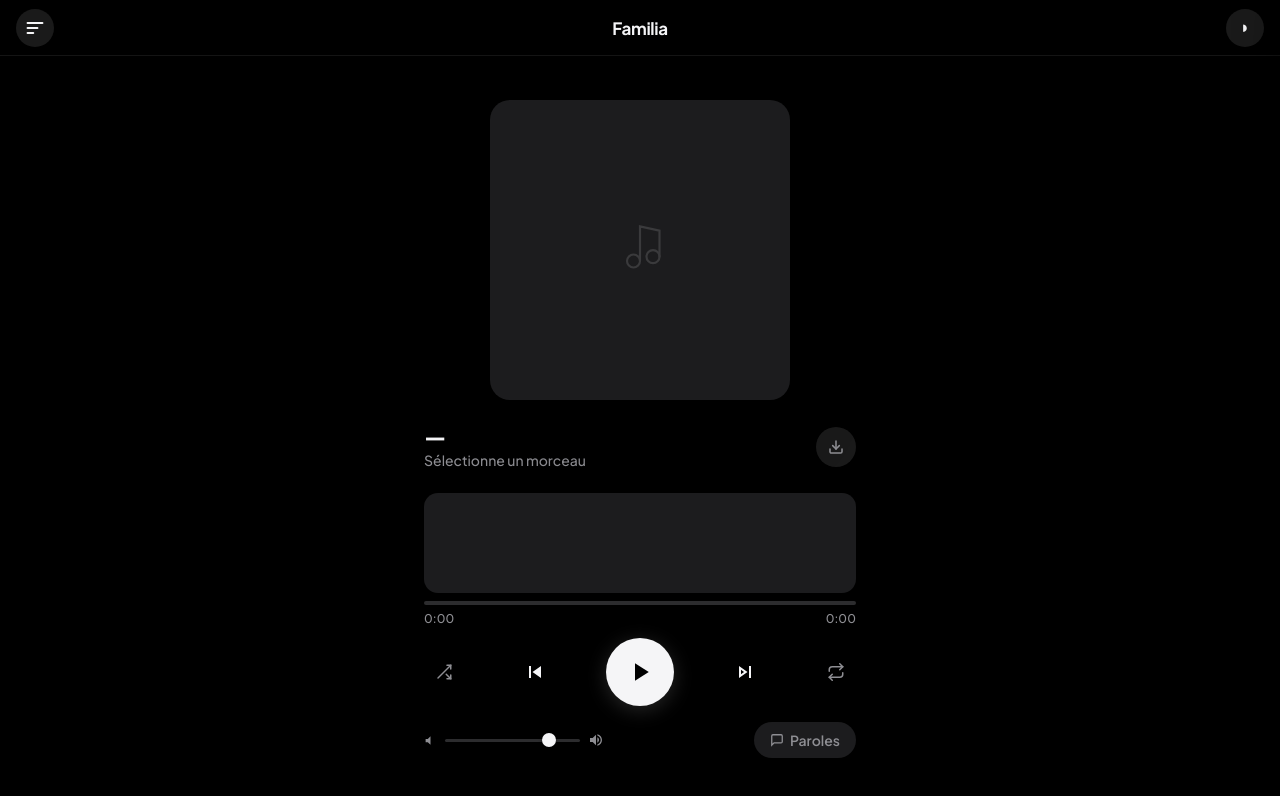
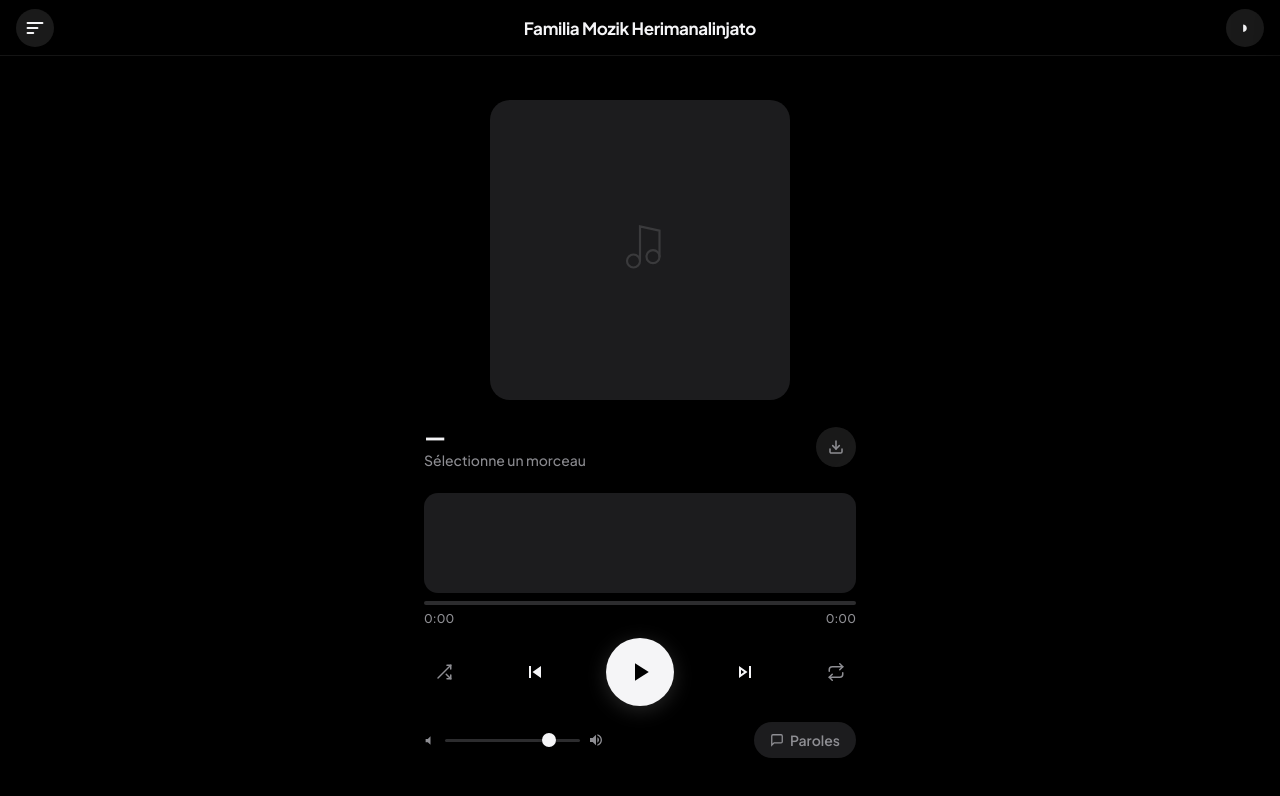
Before and after one commit to vwarlinkin/herimanalinjato_muzik, a plain HTML site: page index.html in a window 1280 px wide. Drawn offline with Linux system fonts and the light colour scheme.

Commit message:
Update index.html

```diff
--- a/index.html
+++ b/index.html
@@ -22,7 +22,7 @@
         <line x1="3" y1="6" x2="21" y2="6"/><line x1="3" y1="12" x2="15" y2="12"/><line x1="3" y1="18" x2="10" y2="18"/>
       </svg>
     </button>
-    <span class="topbar-title">Familia</span>
+    <span class="topbar-title">Familia Mozik Herimanalinjato</span>
     <button class="icon-btn theme-toggle" id="themeToggle" aria-label="Thème">
       <span class="icon-sun">☀︎</span>
       <span class="icon-moon">◗</span>
```
